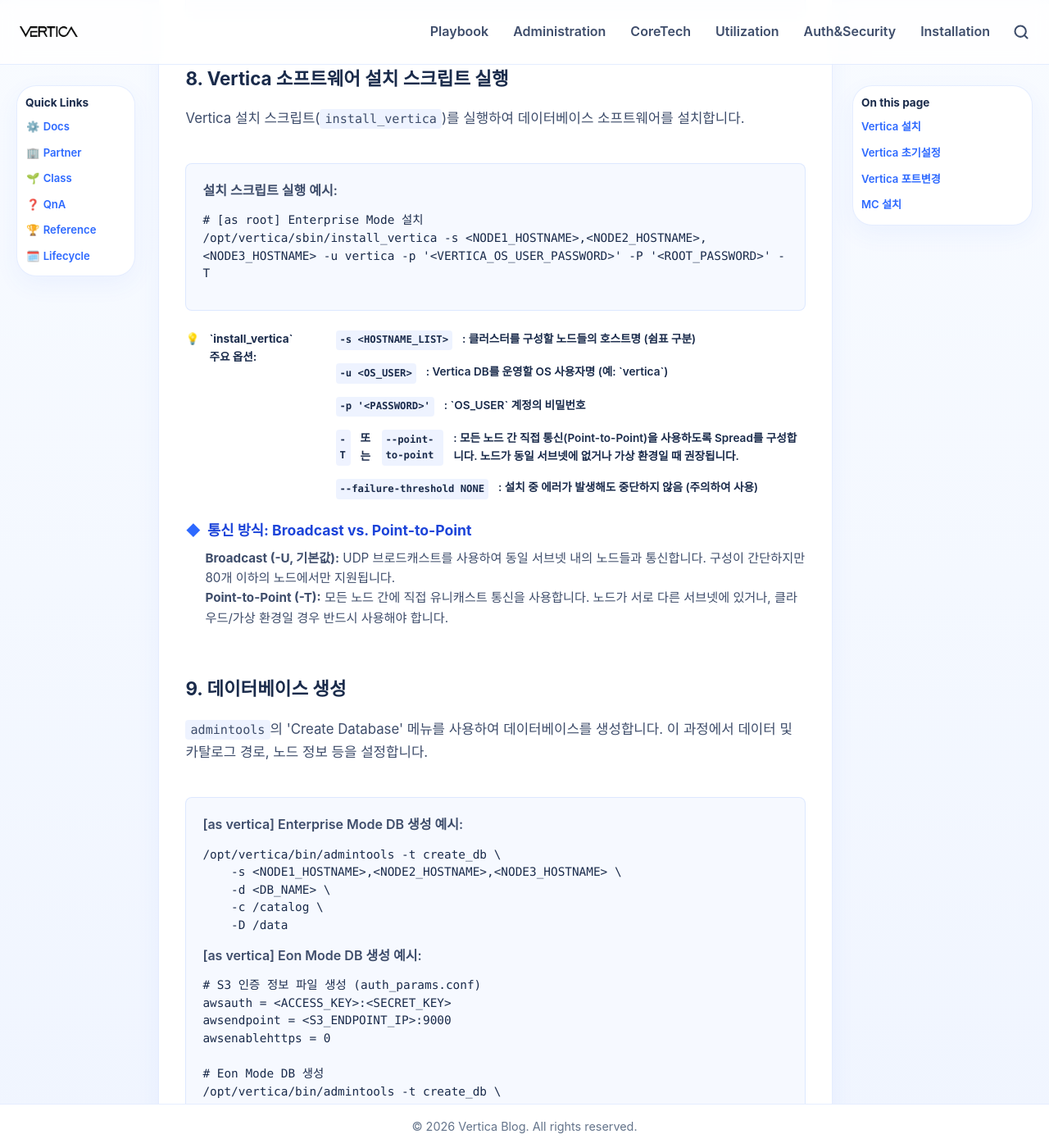
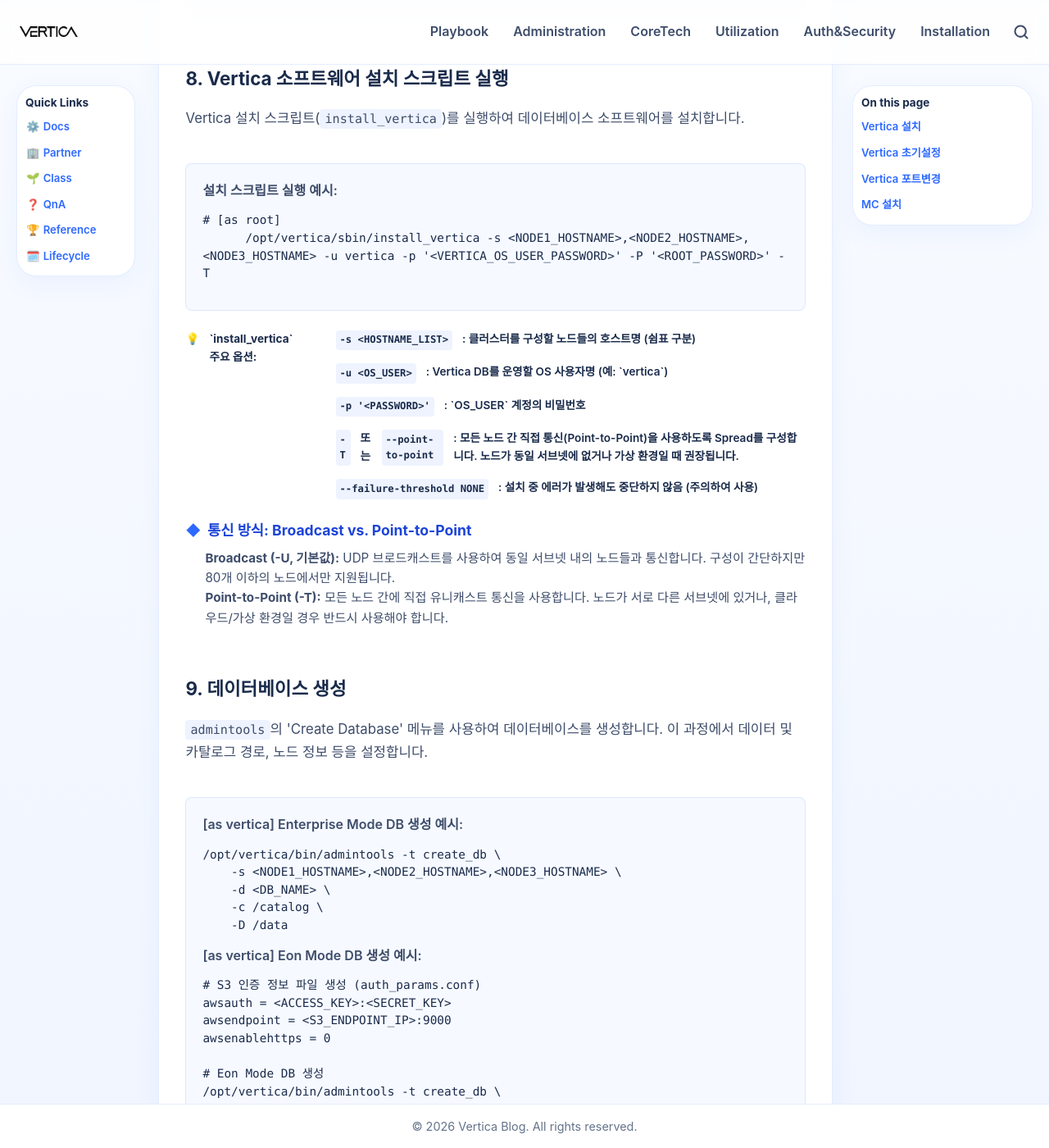
Before and after one commit to JIN0326/vertica_blog, a Jekyll site: the page built from 06installation.md, in a window 1280 px wide and 1400 px high, scrolled down 5595 px. Shown: the whole window at 82% size. Built offline with Jekyll 4.4.1, drawn with Linux system fonts in a browser that asks for light colours; some of the changed text lies outside the part shown.

Commit message:
Update blog content and styling

```diff
--- a/06installation.md
+++ b/06installation.md
@@ -198,8 +198,8 @@
     <p class="section-description">Vertica 설치 스크립트(<code>install_vertica</code>)를 실행하여 데이터베이스 소프트웨어를 설치합니다.</p>
     <div class="syntax-box">
       <strong>설치 스크립트 실행 예시:</strong>
-      <pre><code># [as root] Enterprise Mode 설치
-/opt/vertica/sbin/install_vertica -s &lt;NODE1_HOSTNAME&gt;,&lt;NODE2_HOSTNAME&gt;,&lt;NODE3_HOSTNAME&gt; -u vertica -p '&lt;VERTICA_OS_USER_PASSWORD&gt;' -P '&lt;ROOT_PASSWORD&gt;' -T</code></pre>
+      <pre><code># [as root]
+      /opt/vertica/sbin/install_vertica -s &lt;NODE1_HOSTNAME&gt;,&lt;NODE2_HOSTNAME&gt;,&lt;NODE3_HOSTNAME&gt; -u vertica -p '&lt;VERTICA_OS_USER_PASSWORD&gt;' -P '&lt;ROOT_PASSWORD&gt;' -T</code></pre>
     </div>
     <ul class="feature-list" style="margin-top: 1rem;">
       <li><span class="feature-list__icon">💡</span> <strong>`install_vertica` 주요 옵션:</strong>
```
Also changed, not shown: other parts of 06installation.md (+1 -1 lines).
